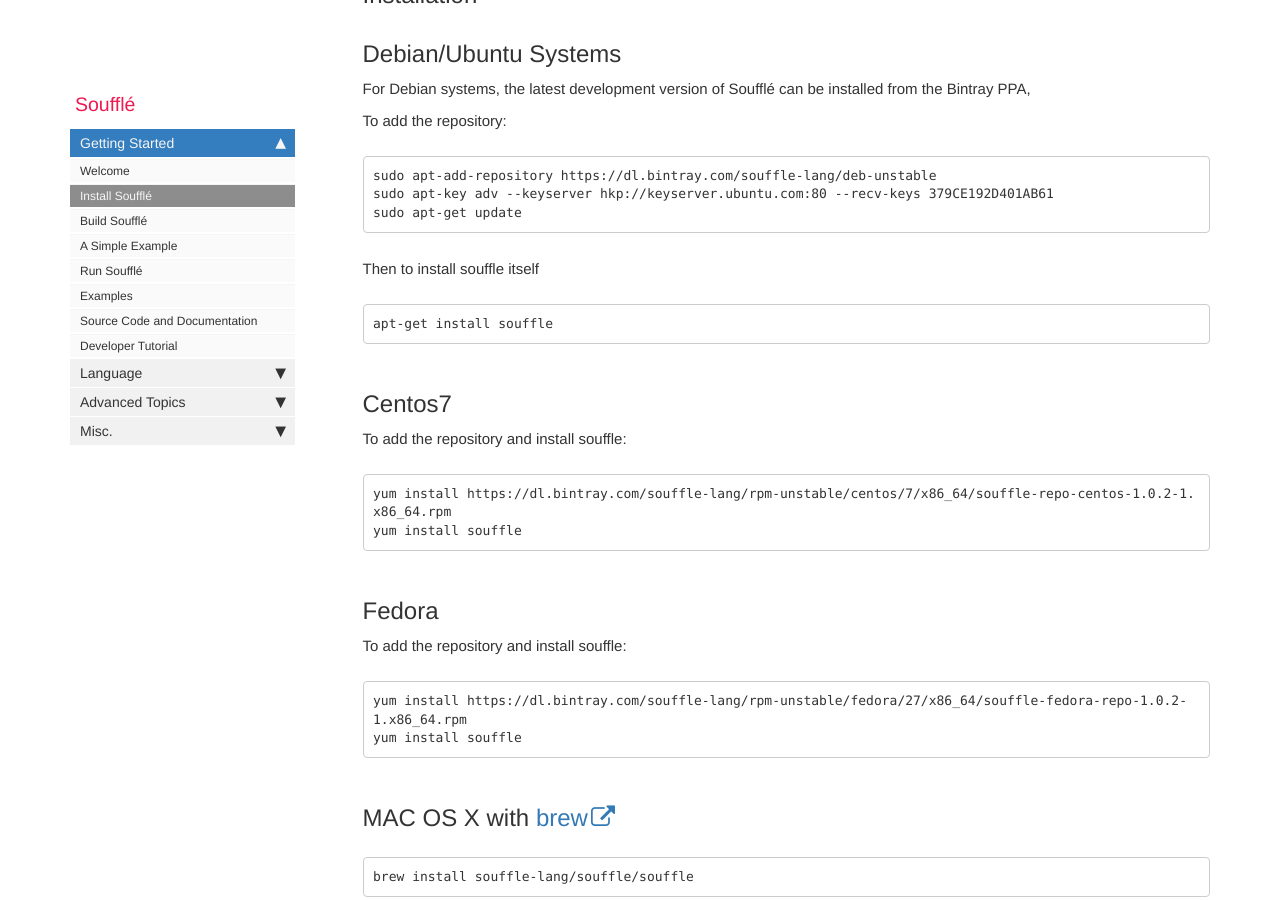
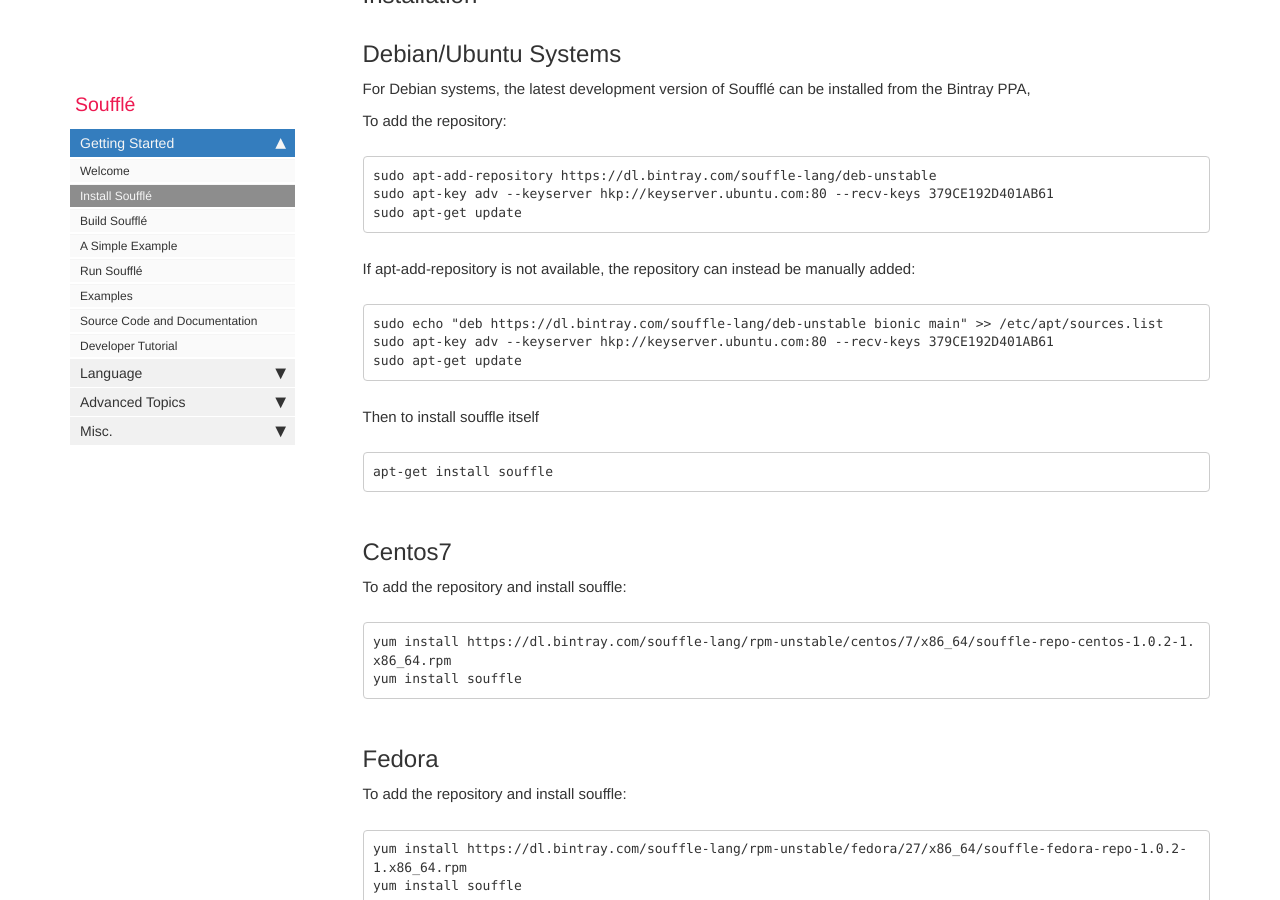
Before and after one commit to souffle-lang/souffle-lang.github.io, a Jekyll site: the page built from pages/docs/install.md, in a window 1280 px wide and 900 px high, scrolled down 410 px. Built offline with Jekyll 4.4.1, drawn with Linux system fonts in a browser that asks for light colours; comment, search, counter and statistics services are not loaded.

Commit message:
Fix Debian install instructions
apt-add-repository is not a default install on Debian systems, so add a workaround for that case.

````diff
--- a/pages/docs/install.md
+++ b/pages/docs/install.md
@@ -17,6 +17,13 @@ sudo apt-add-repository https://dl.bintray.com/souffle-lang/deb-unstable
 sudo apt-key adv --keyserver hkp://keyserver.ubuntu.com:80 --recv-keys 379CE192D401AB61
 sudo apt-get update
 ```
+If apt-add-repository is not available, the repository can instead be manually added:
+```
+sudo echo "deb https://dl.bintray.com/souffle-lang/deb-unstable bionic main" >> /etc/apt/sources.list
+sudo apt-key adv --keyserver hkp://keyserver.ubuntu.com:80 --recv-keys 379CE192D401AB61
+sudo apt-get update
+```
+
 
 Then to install souffle itself
 ```
````
